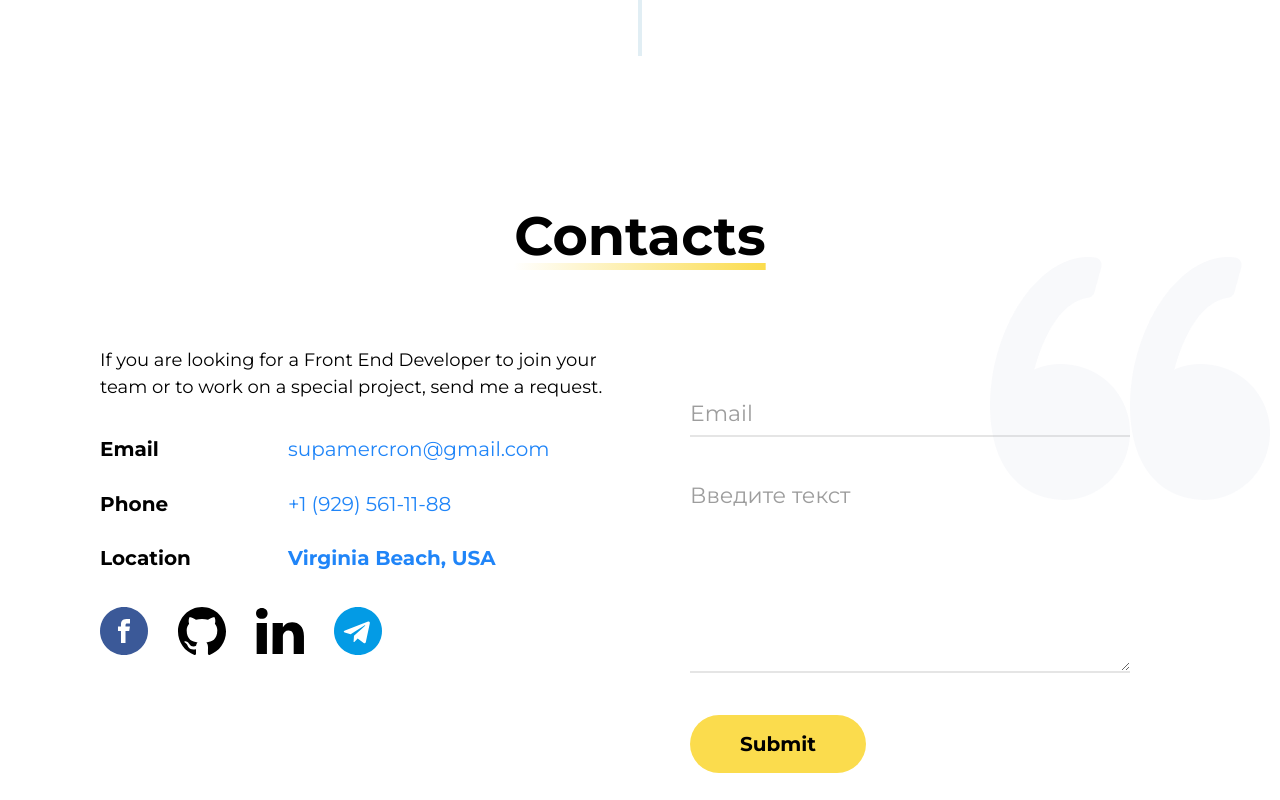
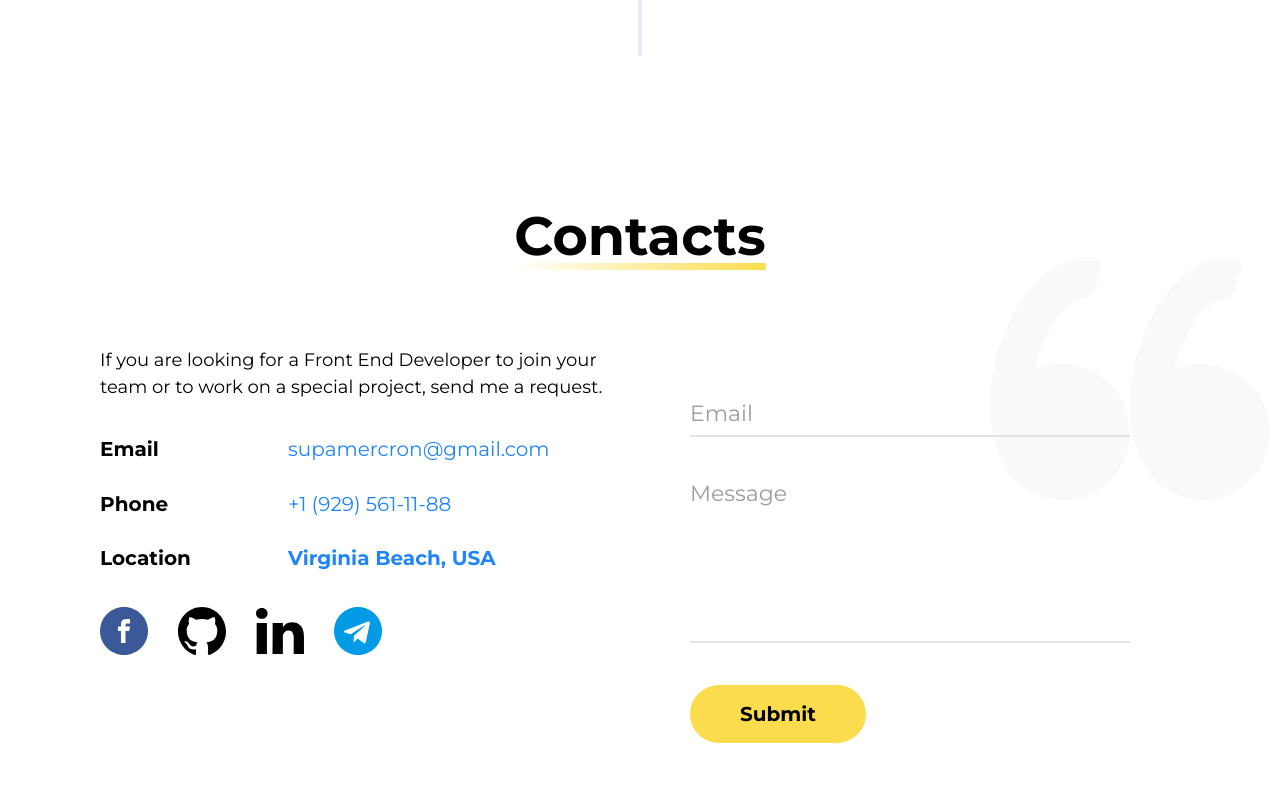
Before and after one commit to andrii-shvk/NextJSPortfolio, a Next.js app: page /en in a window 1280 px wide. Shown: the part 2580-3380 px from the top of the page. Built offline with nearby package versions, Linux system fonts and the light colour scheme.

Commit message:
add Contacts Section, add submit form, add route handler, axios, nodemailer, join to my email

```diff
--- a/messages/en.json
+++ b/messages/en.json
@@ -24,7 +24,9 @@
     "description": "If you are looking for a Front End Developer to join your team or to work on a special project, send me a request.",
     "Phone": "Phone",
     "Location": "Location",
-    "Virginia": "Virginia Beach, USA"
+    "Virginia": "Virginia Beach, USA",
+    "message": "Message",
+    "submit": "Submit"
   },
   "Footer": {
     "name": "Andrii Shevchuk",
--- a/messages/ru.json
+++ b/messages/ru.json
@@ -24,7 +24,9 @@
     "description": "Если Вы ищите Front End - разработчика в свою кмоанду или для работы над проектом - напишите мне.",
     "Phone": "Телефон",
     "Location": "Местоположение",
-    "Virginia": "Вирджиния-Бич, США"
+    "Virginia": "Вирджиния-Бич, США",
+    "message": "Введите текст",
+    "submit": "Отправить"
   },
   "Footer": {
     "name": "Андрей Шевчук",
--- a/package.json
+++ b/package.json
@@ -10,9 +10,12 @@
     "lint": "next lint"
   },
   "dependencies": {
+    "@types/nodemailer": "^6.4.15",
+    "axios": "^1.6.8",
     "clsx": "^2.1.1",
     "next": "14.2.3",
     "next-intl": "^3.12.2",
+    "nodemailer": "^6.9.13",
     "react": "^18",
     "react-dom": "^18"
   },
--- a/src/app/[locale]/globals.css
+++ b/src/app/[locale]/globals.css
@@ -4,7 +4,7 @@
 
 @layer components {
   .main-title {
-    @apply text-[54px] max-lg:text-3xl font-bold;
+    @apply text-[54px] font-bold max-lg:text-3xl;
   }
 
   .second-level-title {
@@ -32,7 +32,7 @@
   }
 
   .link {
-    @apply third-level-title text-link-primary hover:text-link-hover transition-all delay-75;
+    @apply third-level-title text-link-primary transition-all delay-75 hover:text-link-hover dark:hover:text-[#20acf8];
   }
 
   .timeline {
@@ -70,9 +70,22 @@
   }
 
   .borderLine {
-    @apply inline bg-no-repeat bg-bottom bg-gradient-to-r from-underline-lightFrom to-underline-lightTo dark:from-underline-darkFrom dark:to-underline-darkTo bg-[length:100%_4px];
+    @apply inline bg-gradient-to-r from-underline-lightFrom to-underline-lightTo bg-[length:100%_4px] bg-bottom bg-no-repeat dark:from-underline-darkFrom dark:to-underline-darkTo;
+  }
 }
 
+@layer utilities {
+  .input {
+    @apply border-b-2 border-b-[#E5E5E5] text-text-light outline-none dark:text-text-light;
+  }
+
+  .inputActive {
+    @apply -top-6 text-base font-bold text-[#ECA73F] transition-all delay-75;
+  }
+
+  .textAreaActive {
+    @apply -top-7 text-base font-bold text-[#ECA73F] transition-all delay-75;
+  }
 }
 
 .none {
@@ -120,7 +133,7 @@
 }
 
 /* section background with animate */
-/* .bgAnimate {
+.bgAnimate {
   background: linear-gradient(
     140deg,
     #7ab7f1,
@@ -144,7 +157,7 @@
   100% {
     background-position: 0% 50%;
   }
-} */
+}
 
 /* Link hover */
 
--- /dev/null
+++ b/src/app/api/email/route.ts
@@ -0,0 +1,37 @@
+import { NextResponse } from "next/server";
+import nodemailer from "nodemailer";
+
+export async function POST(request: Request) {
+  const formData = await request.json();
+
+  const email = formData.email;
+  const message = formData.message;
+
+  const transporter = nodemailer.createTransport({
+    host: process.env.SMTP_HOST,
+    secure: true,
+
+    auth: {
+      user: process.env.SMTP_USER,
+      pass: process.env.SMTP_PASS,
+    },
+  });
+
+  try {
+    await transporter.sendMail({
+      to: email,
+
+      subject: "You have a new message. Check it!",
+
+      html: `
+        <h2>You have a new message!</h2>
+        <p><strong>Email:</strong> ${email}</p>
+        <p><strong>Message:</strong> ${message}</p>
+        `,
+    });
+
+    return NextResponse.json({ message: "Success!" }, { status: 200 });
+  } catch (error) {
+    return NextResponse.json({ message: "Unexpected error!" }, { status: 500 });
+  }
+}
--- a/src/components/Contacts.tsx
+++ b/src/components/Contacts.tsx
@@ -4,12 +4,52 @@ import Image from "next/image";
 import Link from "next/link";
 import Quotes from "@/shared/assets/img/Footer/quotes.png";
 import { Button } from "@/ui/Button";
+import { useContactsForm } from "@/shared/hooks/useContactsForm";
+import { ChangeEvent, FormEvent, useState } from "react";
+import axios from "axios";
+import clsx from "clsx";
 
 const Contacts = () => {
   const t = useTranslations("Contacts");
+  const { email, setEmail, message, setMessage, onChange, resetForm } =
+    useContactsForm();
+
+  // active span
+  const [inputActive, setInputActive] = useState(false);
+  const [textActive, setTextActive] = useState(false);
+
+  // reset active span
+  const resetClassForm = (e: any) => {
+    const inp = document.querySelector("#firstInput") as HTMLInputElement;
+    const text = document.querySelector("#textArea") as HTMLTextAreaElement;
+    if (!e.target.closest("#firstInput") && inp.value.length < 1) {
+      setInputActive(false);
+    }
+    if (!e.target.closest("#textArea") && text.value.length < 1) {
+      setTextActive(false);
+    }
+  };
+
+  const submitForm = async (e: FormEvent<HTMLFormElement>) => {
+    e.preventDefault();
+
+    try {
+      const res = await axios.post("/api/email", {
+        email,
+        message,
+      });
+      resetForm();
+      console.log(res.data.message);
+    } catch (error) {
+      console.log(error);
+    }
+  };
 
   return (
-    <section className="flex flex-col items-center pb-[90px] pt-[70px]">
+    <section
+      className="flex flex-col items-center pb-[90px] pt-[70px]"
+      onClick={(e) => resetClassForm(e)}
+    >
       <h2 className="main-title text borderLine borderPosition mb-[70px] bg-[length:100%_7px]">
         {t("title")}
       </h2>
@@ -23,7 +63,7 @@ const Contacts = () => {
               <span className="min-w-[188px] font-bold leading-relaxed">
                 Email
               </span>
-              <Link href="mailto:supamercron@gmail.com" className="link">
+              <Link href="mailto:supamercron@gmail.com" className="link linkHover">
                 supamercron@gmail.com
               </Link>
             </li>
@@ -31,7 +71,7 @@ const Contacts = () => {
               <span className="min-w-[188px] font-bold leading-relaxed">
                 {t("Phone")}
               </span>
-              <Link href="tel:+19295611188" className="link">
+              <Link href="tel:+19295611188" className="link linkHover">
                 +1 (929) 561-11-88
               </Link>
             </li>
@@ -49,30 +89,58 @@ const Contacts = () => {
         </div>
 
         <div className="text relative min-w-[540px]">
-          <form className="h-full rounded-[30px] bg-[#fff] p-[50px]">
-            <div className="relative mb-[42px] flex flex-col">
-              <span className="absolute text-[22px] text-[#9D9D9D]">Email</span>
+          <form
+            className="group h-[420px] rounded-[30px] bg-[#fff] p-[50px]"
+            onSubmit={submitForm}
+          >
+            <label className="relative mb-[42px] flex flex-col">
+              <span
+                className={clsx("absolute text-[22px] text-[#9D9D9D]", {
+                  ["inputActive"]: inputActive,
+                })}
+              >
+                Email
+              </span>
               <input
                 required
                 type="email"
                 name="email"
-                className="h-10 border-b-2 border-b-[#E5E5E5]"
+                id="firstInput"
+                value={email}
+                className="input bg-transparent h-10 text-[18px] font-bold"
+                onClick={() => setInputActive(true)}
+                onKeyDown={() => setInputActive(true)}
+                onChange={(e) => onChange(e, setEmail)}
               />
-            </div>
-            <div className="relative mb-[42px] flex flex-col">
-              <span className="absolute text-[22px] text-[#9D9D9D]">
-                Введите текст
+            </label>
+            <label className="relative mb-[42px] flex flex-col">
+              <span
+                className={clsx(
+                  "absolute text-[22px] leading-snug text-[#9D9D9D]",
+                  {
+                    ["textAreaActive"]: textActive,
+                  },
+                )}
+              >
+                {t("message")}
               </span>
               <textarea
                 cols={30}
-                rows={8}
+                rows={6}
                 required
+                id="textArea"
                 name="message"
-                className="border-b-2 border-b-[#E5E5E5]"
+                value={message}
+                className="input bg-transparent resize-none text-[18px] font-bold outline-none"
+                onKeyDown={() => setTextActive(true)}
+                onClick={() => setTextActive(true)}
+                onChange={(e) => onChange(e, setMessage)}
               />
-            </div>
+            </label>
             <div>
-              <Button variant="main" className="relative px-[50px]">Submit</Button>
+              <Button variant="main" className="relative px-[50px]">
+                {t("submit")}
+              </Button>
             </div>
           </form>
 
--- /dev/null
+++ b/src/shared/hooks/useContactsForm.tsx
@@ -0,0 +1,23 @@
+import { ChangeEvent, useState } from "react";
+
+const useContactsForm = () => {
+  const [email, setEmail] = useState("");
+  const [message, setMessage] = useState("");
+
+    const onChange = (
+        e: ChangeEvent<HTMLInputElement | HTMLTextAreaElement>, callback:(arg: string) => void
+    ) => {
+        callback(e.target.value);
+    }
+
+    const resetForm = () => {
+        setEmail('');
+        setMessage('');
+    }
+
+  return {
+    email, setEmail, message, setMessage, onChange, resetForm
+  };
+};
+
+export { useContactsForm };
--- a/tailwind.config.ts
+++ b/tailwind.config.ts
@@ -4,6 +4,7 @@ const config: Config = {
   content: ["./src/**/*.{ts,tsx}"],
   darkMode: "selector",
   theme: {
+    extend: {
       colors: {
         bg: {
           // light: "#e2eef1",
@@ -52,7 +53,6 @@ const config: Config = {
           dark: "rgb(51 51 51 / 46%)"
         }
       },
-    extend: {
       listStyleType: {
         custom: '"\\2014"',
       },
```
Also changed, not shown: src/ui/Button.tsx (line endings or trailing spaces), 2 other files (tests, documents, lock files or other folders). Lines whose indentation alone changed are shown as unchanged.
